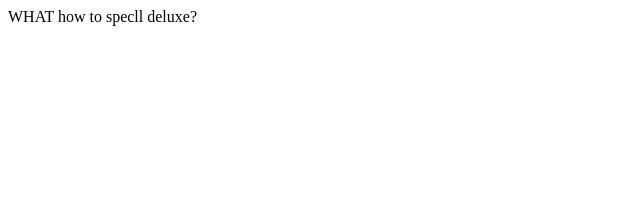
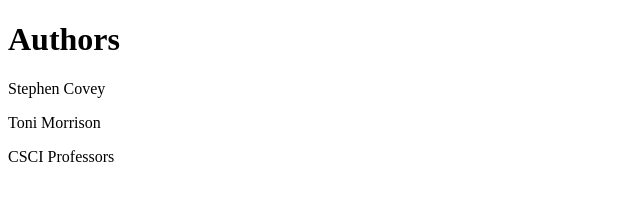
Before and after one commit to bomentum/classPracticeJan23, a plain HTML site: page index.html in a window 1280 px wide. Shown: the whole page, without its empty margins (0-640 px from the left). Drawn offline with Linux system fonts and the light colour scheme.

Commit message:
Update index.html

```diff
--- a/index.html
+++ b/index.html
@@ -1,9 +1,12 @@
 <!DOCTYPE html>
 <html>
-  <head>
-    WHAT
-  </head>
-  <body>
-    how to specll deluxe?
-  </body>
+<body>
+
+<h1>Authors </h1>
+<p>Stephen Covey</p>
+<p>Toni Morrison</p>
+  <p>CSCI Professors</p>
+
+
+</body>
 </html>
```
